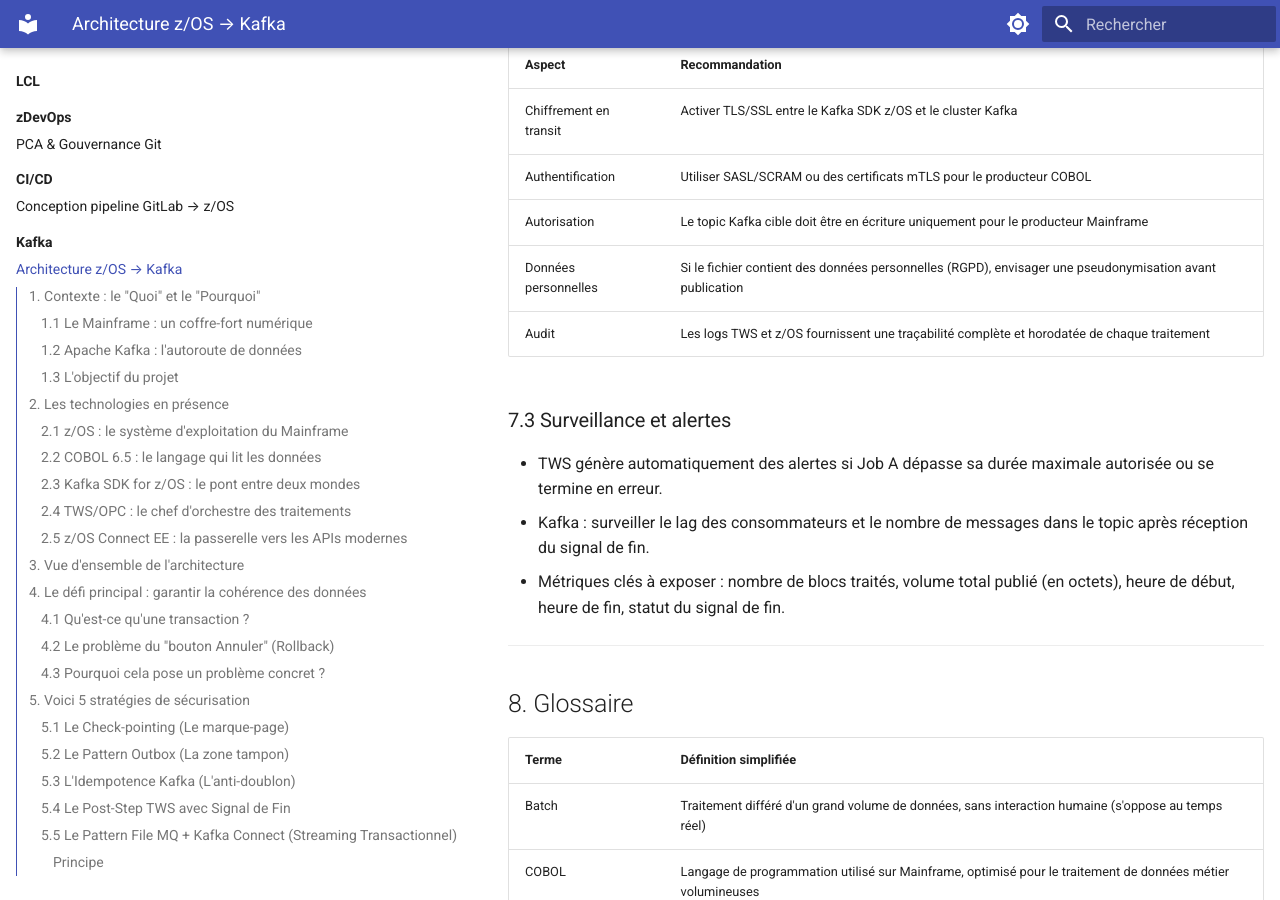
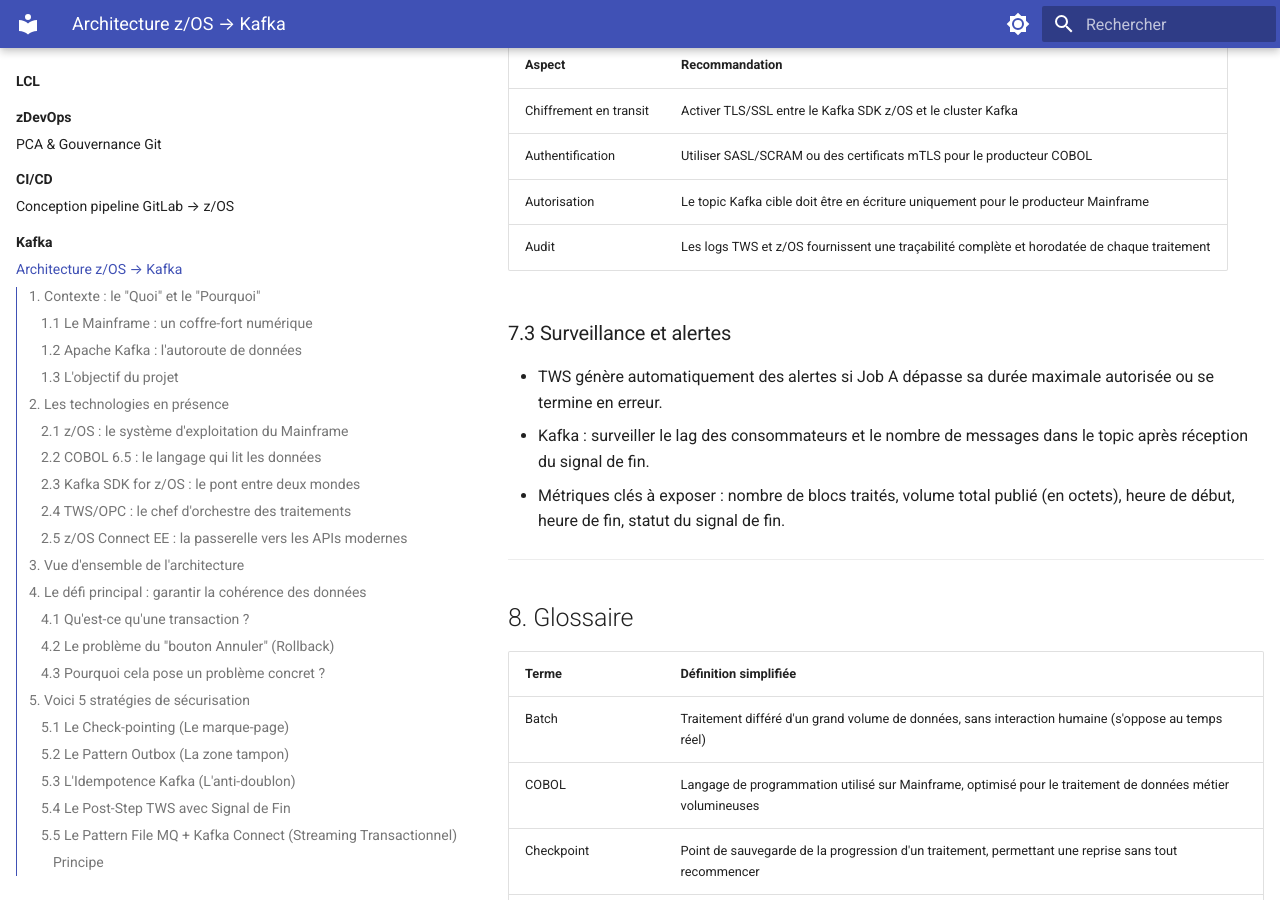
Before and after one commit to namnetes/alm_notes, an MkDocs documentation site: the page built from docs/lcl/kafka/architecture-zos-kafka.md, in a window 1280 px wide and 900 px high, scrolled down 14148 px. Built offline with MkDocs 1.6.1 and Material for MkDocs 9.7.7, drawn with Linux system fonts in a browser that asks for light colours.

Commit message:
fix: remove RGPD row from security table in section 7.2

```diff
--- a/docs/lcl/kafka/architecture-zos-kafka.md
+++ b/docs/lcl/kafka/architecture-zos-kafka.md
@@ -481,7 +481,6 @@ Pour 21 Go de données, quelques règles pratiques :
 | Chiffrement en transit | Activer TLS/SSL entre le Kafka SDK z/OS et le cluster Kafka                                              |
 | Authentification       | Utiliser SASL/SCRAM ou des certificats mTLS pour le producteur COBOL                                     |
 | Autorisation           | Le topic Kafka cible doit être en écriture uniquement pour le producteur Mainframe                       |
-| Données personnelles   | Si le fichier contient des données personnelles (RGPD), envisager une pseudonymisation avant publication |
 | Audit                  | Les logs TWS et z/OS fournissent une traçabilité complète et horodatée de chaque traitement              |
 
 ### 7.3 Surveillance et alertes
```
